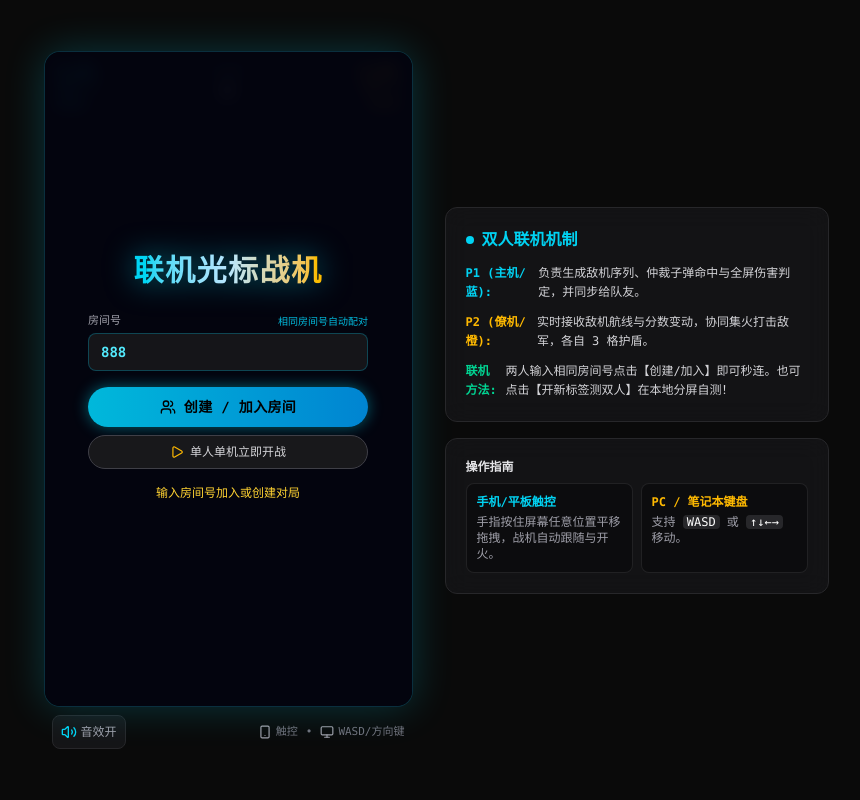
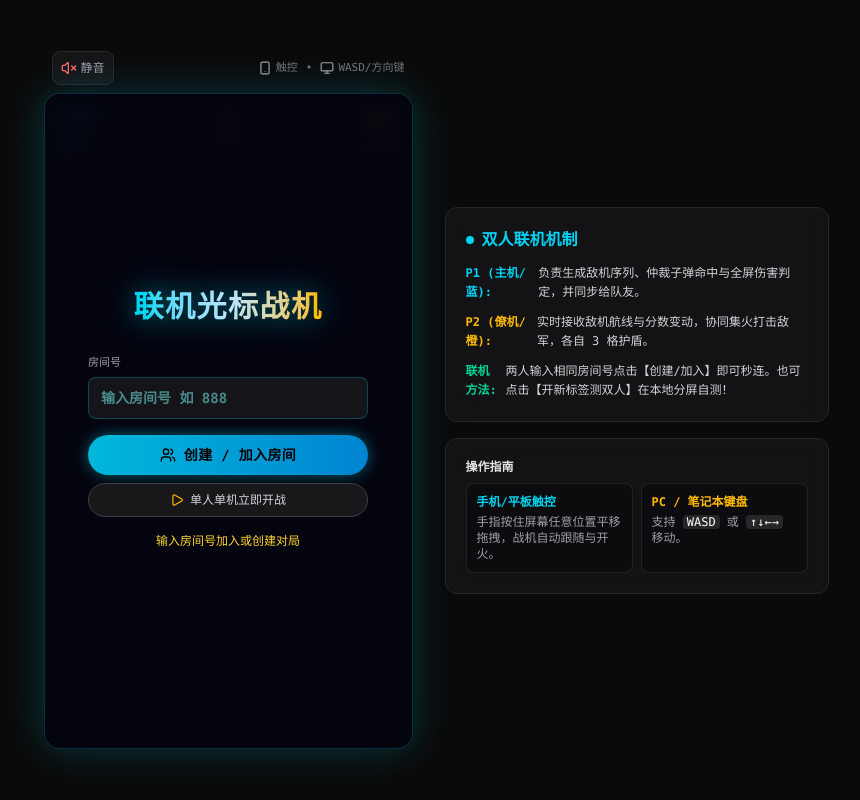
Before and after one commit to alanparker2048-bot/cursor-online, a React (Vite) app: page / in a window 1280 px wide. Shown: the whole page, without its empty margins (204-1064 px from the left). Built offline with nearby package versions, Linux system fonts and the light colour scheme.

Commit message:
feat: set default audio to muted and empty room ID
Update initial states to mute audio by default and require explicit room entry. Added logic to update room ID dynamically upon server connection.

```diff
--- a/src/components/RaidenGame.tsx
+++ b/src/components/RaidenGame.tsx
@@ -27,13 +27,13 @@ export default function RaidenGame() {
   const [roomId, setRoomId] = useState(() => {
     if (typeof window !== 'undefined') {
       const params = new URLSearchParams(window.location.search);
-      return params.get('room') || '888';
+      return params.get('room') || '';
     }
-    return '888';
+    return '';
   });
   const [statusMsg, setStatusMsg] = useState('输入房间号加入或创建对局');
   const [isConnecting, setIsConnecting] = useState(false);
-  const [isMuted, setIsMuted] = useState(false);
+  const [isMuted, setIsMuted] = useState(true);
   const [fps, setFps] = useState(60);
 
   // 引用变量存储游戏实时物理状态，避免频繁 re-render
@@ -620,6 +620,9 @@ export default function RaidenGame() {
             setRole(data.role);
             roleRef.current = data.role;
             setGameMode('online');
+            if (data.roomId) {
+              setRoomId(data.roomId);
+            }
             if (data.role === 'p1') {
               setStatusMsg(`房间 ${data.roomId} 创建成功！你是【P1 房主(蓝)】，等待战友加入...`);
             } else {
@@ -772,6 +775,31 @@ export default function RaidenGame() {
     <div id="game-main-container" className="flex flex-col lg:flex-row items-center justify-center h-[100dvh] min-h-[100svh] max-h-[100dvh] bg-neutral-950 p-1.5 sm:p-4 pb-[max(0.5rem,env(safe-area-inset-bottom))] text-white font-mono select-none overflow-hidden box-border">
       {/* 核心游戏视口（固定 9:16 黄金手机纵向比例，精准适配 100svh/100dvh 视口高度） */}
       <div className="relative flex flex-col items-center justify-center max-h-full h-full">
+        {/* 顶部快捷控制与操作说明提示栏 (音效与操作提示) */}
+        <div className="mb-2 flex items-center justify-between w-full max-w-[390px] px-2 text-xs text-zinc-400 shrink-0">
+          <div className="flex items-center gap-2">
+            <button
+              id="soundToggleBtn"
+              onClick={toggleMute}
+              className="p-2 rounded-lg bg-zinc-900/80 border border-zinc-800 hover:text-white transition flex items-center gap-1 text-xs"
+              title={isMuted ? '开启音效' : '静音'}
+            >
+              {isMuted ? <VolumeX className="w-4 h-4 text-red-400" /> : <Volume2 className="w-4 h-4 text-cyan-400" />}
+              <span>{isMuted ? '静音' : '音效开'}</span>
+            </button>
+          </div>
+
+          <div className="flex items-center gap-2 text-[11px] text-zinc-500">
+            <span className="flex items-center gap-1">
+              <Smartphone className="w-3.5 h-3.5 text-zinc-400" /> 触控
+            </span>
+            <span>•</span>
+            <span className="flex items-center gap-1">
+              <Monitor className="w-3.5 h-3.5 text-zinc-400" /> WASD/方向键
+            </span>
+          </div>
+        </div>
+
         <div
           id="gameWrapper"
           className="relative w-full aspect-[9/16] max-w-[390px] max-h-[calc(100svh-54px)] sm:max-h-[82vh] bg-[#020205] rounded-2xl overflow-hidden shadow-[0_0_40px_rgba(0,229,255,0.2)] border border-cyan-900/60 flex-shrink"
@@ -811,7 +839,7 @@ export default function RaidenGame() {
           {inGame && (
             <div className="absolute bottom-2 left-3 right-3 flex justify-between items-center pointer-events-none text-[10px] text-zinc-500">
               <span className="bg-black/50 px-2 py-0.5 rounded border border-zinc-800">
-                {gameMode === 'practice' ? '单人单机演习' : `房间 ${roomId} · 协同作战`}
+                {gameMode === 'practice' ? '单人单机演习' : `房间 ${roomId || '888'} · 协同作战`}
               </span>
               <span className="bg-black/50 px-2 py-0.5 rounded border border-zinc-800">FPS: {fps}</span>
             </div>
@@ -841,9 +869,8 @@ export default function RaidenGame() {
               {/* 房间配置表单 */}
               <div className="w-full max-w-[280px] space-y-3 mb-4 text-left">
                 <div>
-                  <div className="flex justify-between items-center mb-1">
+                  <div className="mb-1">
                     <label className="text-[11px] text-zinc-400">房间号</label>
-                    <span className="text-[10px] text-cyan-500">相同房间号自动配对</span>
                   </div>
                   <input
                     id="roomId"
@@ -851,7 +878,7 @@ export default function RaidenGame() {
                     value={roomId}
                     onChange={(e) => setRoomId(e.target.value)}
                     placeholder="输入房间号 如 888"
-                    className="w-full px-3 py-2 bg-zinc-900/90 border border-cyan-500/30 rounded-lg text-sm text-cyan-300 focus:outline-none focus:border-cyan-400 font-bold"
+                    className="w-full px-3 py-2.5 bg-zinc-900/90 border border-cyan-500/30 rounded-lg text-sm text-cyan-300 placeholder:text-[#4a8b8b] placeholder:font-bold focus:outline-none focus:border-cyan-400 font-bold"
                   />
                 </div>
               </div>
@@ -893,30 +920,6 @@ export default function RaidenGame() {
               </div>
             </div>
           )}
-        </div>
-
-        {/* 屏幕下方快速操作栏 */}
-        <div className="mt-2 flex items-center justify-between w-full max-w-[390px] px-2 text-xs text-zinc-400 shrink-0">
-          <div className="flex items-center gap-2">
-            <button
-              onClick={toggleMute}
-              className="p-2 rounded-lg bg-zinc-900/80 border border-zinc-800 hover:text-white transition flex items-center gap-1 text-xs"
-              title={isMuted ? '开启音效' : '静音'}
-            >
-              {isMuted ? <VolumeX className="w-4 h-4 text-red-400" /> : <Volume2 className="w-4 h-4 text-cyan-400" />}
-              <span>{isMuted ? '静音' : '音效开'}</span>
-            </button>
-          </div>
-
-          <div className="flex items-center gap-2 text-[11px] text-zinc-500">
-            <span className="flex items-center gap-1">
-              <Smartphone className="w-3.5 h-3.5 text-zinc-400" /> 触控
-            </span>
-            <span>•</span>
-            <span className="flex items-center gap-1">
-              <Monitor className="w-3.5 h-3.5 text-zinc-400" /> WASD/方向键
-            </span>
-          </div>
         </div>
       </div>
 
--- a/src/utils/audio.ts
+++ b/src/utils/audio.ts
@@ -1,7 +1,7 @@
 // Web Audio API 8-bit / Arcade 声音合成器
 class SoundEngine {
   private ctx: AudioContext | null = null;
-  private isMuted: boolean = false;
+  private isMuted: boolean = true;
 
   private init() {
     if (!this.ctx && typeof window !== 'undefined') {
```
